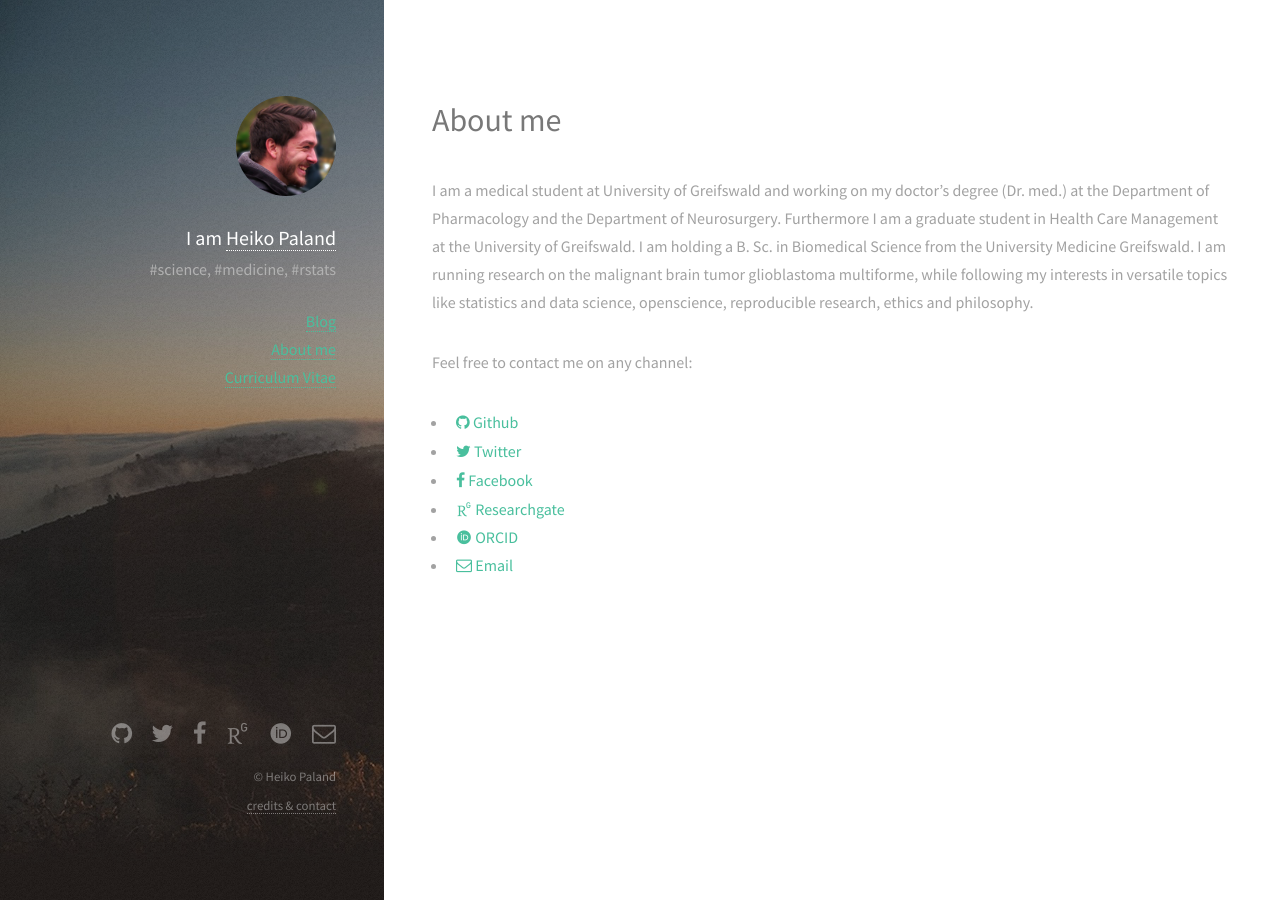
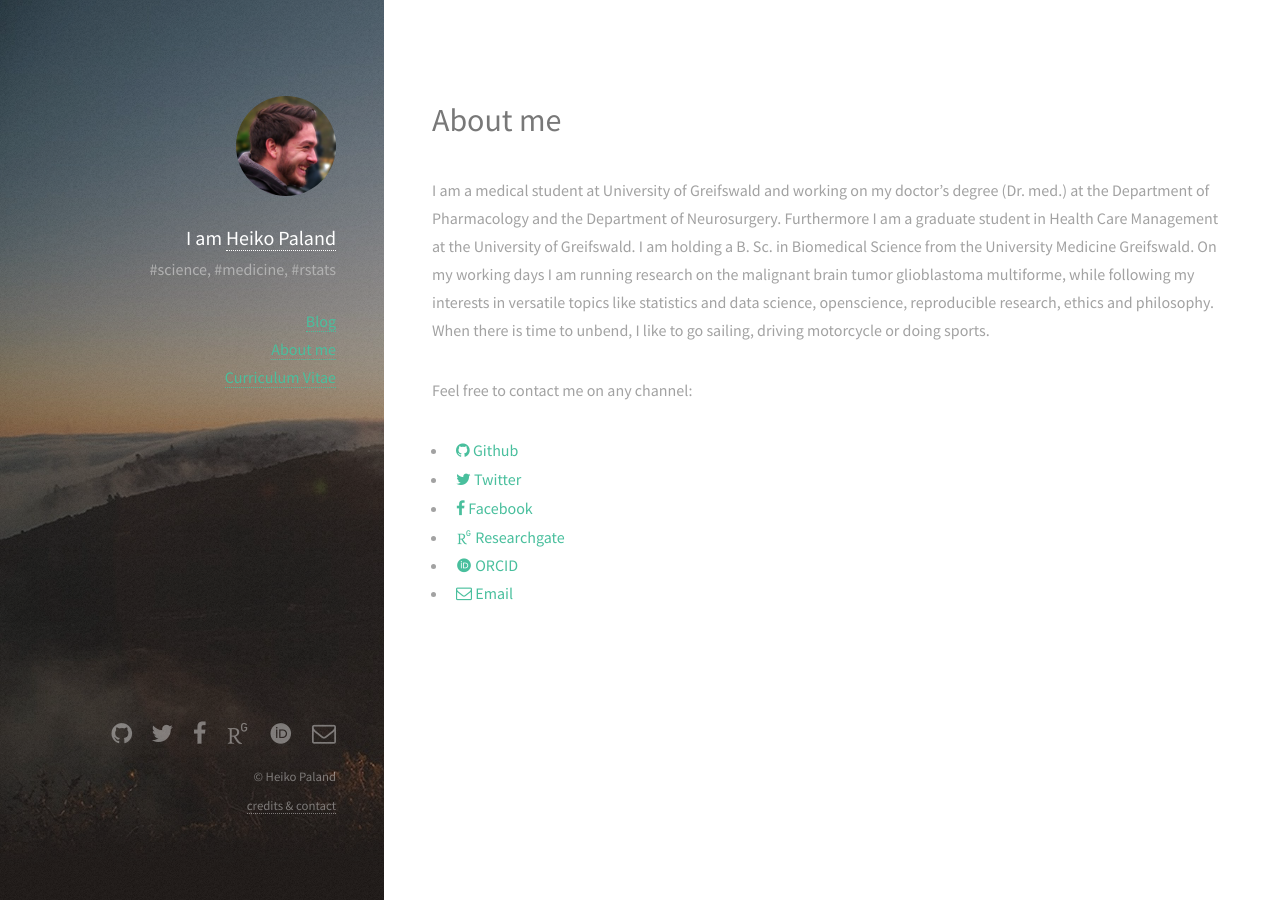
Before and after one commit to old-jekyll-templates/Strata-Jekyll-Theme, a Jekyll site: the page built from about.md, in a window 1280 px wide. Built offline with Jekyll 4.4.1, drawn with Linux system fonts in a browser that asks for light colours; some web fonts are replaced; comment, search, counter and statistics services are not loaded.

Commit message:
Update of About me

```diff
--- a/about.md
+++ b/about.md
@@ -3,7 +3,7 @@
 title: About me
 ---
 
-I am a medical student at University of Greifswald and working on my doctor's degree (Dr. med.) at the Department of Pharmacology and the Department of Neurosurgery. Furthermore I am a graduate student in Health Care Management at the University of Greifswald. I am holding a B. Sc. in Biomedical Science from the University Medicine Greifswald. I am running research on the malignant brain tumor glioblastoma multiforme, while following my interests in versatile topics like statistics and data science, openscience, reproducible research, ethics and philosophy.
+I am a medical student at University of Greifswald and working on my doctor's degree (Dr. med.) at the Department of Pharmacology and the Department of Neurosurgery. Furthermore I am a graduate student in Health Care Management at the University of Greifswald. I am holding a B. Sc. in Biomedical Science from the University Medicine Greifswald. On my working days I am running research on the malignant brain tumor glioblastoma multiforme, while following my interests in versatile topics like statistics and data science, openscience, reproducible research, ethics and philosophy. When there is time to unbend, I like to go sailing, driving motorcycle or doing sports.
 
 Feel free to contact me on any channel:
 <ul>
```
